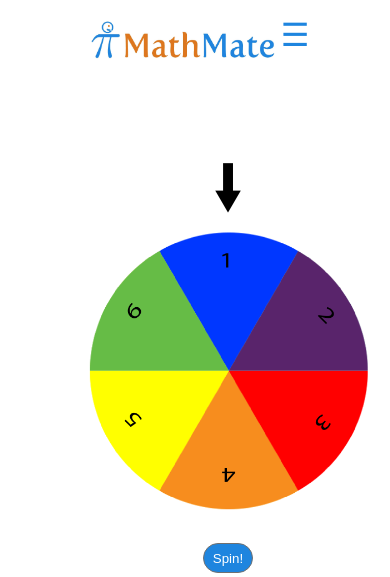
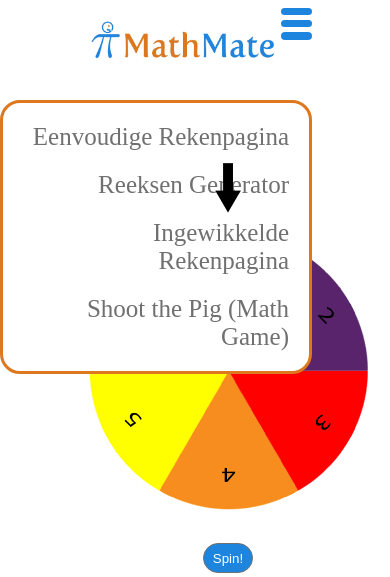
Before and after one commit to NielsdenHaas/Project-4A-groep_1, a PHP site: page /raderen.php in a window 390 px wide. Shown: the top 577 px of the page. Run offline with PHP 8.4, Linux system fonts and the light colour scheme; a user stored in the database is signed in.

Commit message:
Hamburger toegevoegd

```diff
--- a/Websites/header-ingelogd.php
+++ b/Websites/header-ingelogd.php
@@ -25,11 +25,40 @@
     margin: 20px 0 0 2vw;
 }
 
-#hamburger {
-    color: #1E85DF;
-    font-size: 2rem;
-    margin: 4vw 4vw 0 0;
-}
+    #hamburger {
+        margin-top: 0.8vw;
+        width: 50px;
+        height: 50px;
+    }
+
+    #hamburger span {
+        width: 100%;
+        height: 15%;
+        margin: 15% 0;
+        background-color: #1E85DF;
+        display: block;
+        border-radius: 20px;
+    }
+
+    #hamburger_menu {
+        position: absolute;
+        top: 100px;
+        right: 20vw;
+
+        background-color: white;
+        border: #DE781F solid 3px;
+        border-radius: 20px;
+        padding: 0 20px 20px 20px;
+    }
+
+    #hamburger_menu a {
+        display: block;
+        text-align: right;
+        color: #707070;
+        text-decoration: none;
+        margin-top: 20px;
+        font-size: 25px;
+    }
 }
 
 
@@ -46,26 +75,99 @@
 }
 
 #logo_mathMate {
-    width: 20vw;
-    height: 100%;
+    width: 300px;
 }
 
 #hamburger {
-    color: #1E85DF;
-    font-size: 3vw;
     margin-top: 0.8vw;
+    width: 50px;
+    height: 50px;
 }
+
+#hamburger span {
+    width: 100%;
+    height: 15%;
+    margin: 15% 0;
+    background-color: #1E85DF;
+    display: block;
+    border-radius: 20px;
+    transition: 1s;
+}
+
+.hamburger_wrapper {
+    position: absolute;
+    top: 100px;
+    right: 0;
+
+    width: 100vw;
+    height: 500px;
+    overflow: hidden;
+}
+
+#hamburger_menu {
+    position: absolute;
+    right: -400px;
+
+    background-color: white;
+    border: #DE781F solid 3px;
+    border-radius: 20px;
+    padding: 0 20px 20px 20px;
+    transition: 1s;
+}
+
+#hamburger_menu a {
+    display: block;
+    text-align: right;
+    color: #707070;
+    text-decoration: none;
+    margin-top: 20px;
+    font-size: 25px;
+}
+
+    #hamburger_menu a:hover {
+        color: #1E85DF;
+    }
 }
 
 </style>
 
-<body>
-
     <header>
         <img id="logo_mathMate" src="images/logo.jpg" alt="Image van het logo">
-        <section id="hamburger" href="#">&#9776</section>
+        <div id="hamburger" onclick="hamburgerMenu()">
+            <span id="burger1"></span>
+            <span id="burger2"></span>
+            <span id="burger3"></span>
+        </div>
+
+        <section class="hamburger_wrapper">
+            <nav id="hamburger_menu">
+                <a href="#">Eenvoudige Rekenpagina</a>
+                <a href="#">Reeksen Generator</a>
+                <a href="#">Ingewikkelde Rekenpagina</a>
+                <a href="#">Shoot the Pig (Math Game)</a>
+            </nav>
+        </section>
     </header>
 
- </body>
+<script>
+    var fold = false;
+    function hamburgerMenu() {
+        if (fold === false) {
+            document.getElementById('hamburger_menu').style.right = '20vw';
 
-</html>
+            document.getElementById('burger2').style.opacity = '0';
+            document.getElementById('burger1').style.transform = 'translateY(20px) rotate(45deg)';
+            document.getElementById('burger3').style.transform = 'translateY(-9.5px) rotate(135deg)';
+
+            fold = true;
+        } else {
+            document.getElementById('hamburger_menu').style.right = '-400px';
+
+            document.getElementById('burger2').style.opacity = '100';
+            document.getElementById('burger1').style.transform = '';
+            document.getElementById('burger3').style.transform = '';
+
+            fold = false
+        }
+    }
+</script>
--- a/Websites/header.php
+++ b/Websites/header.php
@@ -26,7 +26,7 @@
                 session_start();
                 $_SESSION["loggedIn"] = true;
 
-                header("Location: placeholder.php");
+                header("Location: eenvoudige-rekenpagina.php");
             } else {
                 $errorMessage = "Incorecte gegevens ingevuld!";
             }
```
